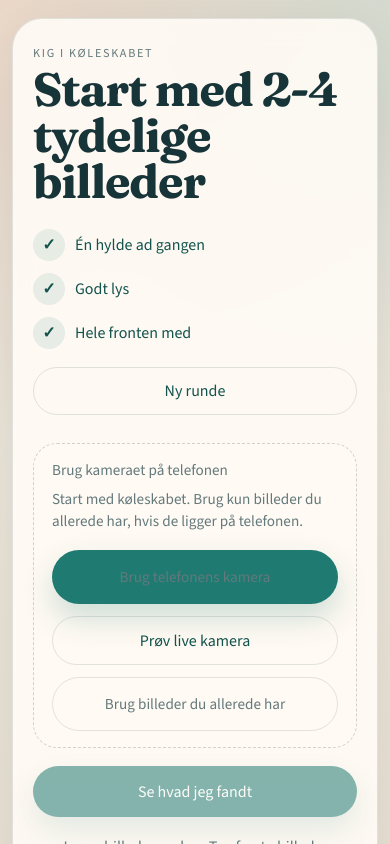
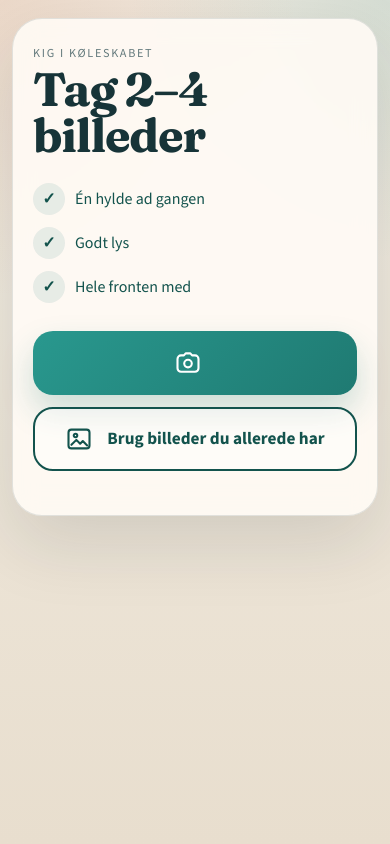
Before and after one commit to Ganga-Boi/fridgemap, a Next.js app: page / in a window 390 px wide. Shown: the top 844 px of the page. Built offline with nearby package versions, Linux system fonts and the light colour scheme.

Commit message:
Redesign mobile photo start screen

```diff
--- a/app/page.tsx
+++ b/app/page.tsx
@@ -1,17 +1,18 @@
 "use client";
 
-import { useEffect, useMemo, useRef, useState, type CSSProperties } from "react";
+import { useEffect, useMemo, useRef, useState } from "react";
 import AnswerCard from "../components/AnswerCard";
 import {
   BUTTONS,
   CAMERA_FALLBACK,
-  CAMERA_HELP,
   EMPTY_PANTRY,
   LOADING_HEADLINE,
   ONBOARDING_LEAD,
   OUT_OF_IDEAS,
   REVIEW_OPTIONAL_HEADING,
   REVIEW_OPTIONAL_SUB,
+  SCAN_LEAD,
+  SCAN_REASSURANCE,
   SCAN_STATUS,
   SCAN_TIPS,
   addedToList,
@@ -45,21 +46,6 @@ const APPROVED_RECIPES = allApprovedRecipes();
 const HOUSEHOLD_PROFILE = DEFAULT_HOUSEHOLD;
 const CANDIDATE_RECIPES = filterCandidates(APPROVED_RECIPES, HOUSEHOLD_PROFILE);
 const INGREDIENT_REGISTRY = buildIngredientRegistry();
-const FILE_TRIGGER_LABEL_STYLE: CSSProperties = {
-  position: "relative",
-  overflow: "hidden",
-  display: "inline-flex",
-  alignItems: "center",
-  justifyContent: "center",
-};
-const FILE_TRIGGER_INPUT_STYLE: CSSProperties = {
-  position: "absolute",
-  inset: 0,
-  width: "100%",
-  height: "100%",
-  opacity: 0,
-  cursor: "pointer",
-};
 
 type ScanRouteResponse = {
   ok: boolean;
@@ -302,7 +288,6 @@ export default function Home() {
   const [cameraBusy, setCameraBusy] = useState(false);
   const [cameraReady, setCameraReady] = useState(false);
   const [cameraError, setCameraError] = useState<string | null>(null);
-  const [canUseLiveCamera, setCanUseLiveCamera] = useState(false);
   const [touchLikeDevice, setTouchLikeDevice] = useState(false);
   const [showRecipe, setShowRecipe] = useState(false);
   const [suggestionState, setSuggestionState] = useState(createInitialSuggestionState());
@@ -351,7 +336,6 @@ export default function Home() {
   }, [showRecipe]);
 
   useEffect(() => {
-    setCanUseLiveCamera(Boolean(navigator.mediaDevices?.getUserMedia));
     setTouchLikeDevice(isTouchLikeDevice());
   }, []);
 
@@ -724,7 +708,10 @@ export default function Home() {
   }
 
   const canAddMorePhotos = files.length < MAX_FRAMES;
-  const showDirectNativeInput = touchLikeDevice;
+  const hasRoundActivity = Boolean(
+    files.length || draftItems.length || committedPantry || status || loading || cameraOpen
+  );
+  const hasScanResult = Boolean(lastScanAt || draftItems.length || committedPantry);
 
   return (
     <main className="page-shell">
@@ -738,29 +725,27 @@ export default function Home() {
       </div>
 
       <div className="page-body">
-        <section className="scan-panel">
+        <section className={`scan-panel${hasRoundActivity ? "" : " scan-panel--intro"}`}>
           <div className="panel-heading">
             <div>
               <p className="panel-label">Kig i køleskabet</p>
-              <h2>Start med 2-4 tydelige billeder</h2>
+              <h2>Tag 2–4 billeder</h2>
+              <p className="scan-lead">{SCAN_LEAD}</p>
               <ul className="scan-tips">
                 {SCAN_TIPS.map((tip) => (
                   <li key={tip}>{tip}</li>
                 ))}
               </ul>
             </div>
-            <button type="button" className="quiet-button" onClick={resetAll}>
-              Ny runde
+            {hasRoundActivity ? (
+              <button type="button" className="round-reset" onClick={resetAll}>
+                Start forfra
               </button>
+            ) : null}
           </div>
 
           <div className="scan-controls">
-            <div className="file-picker camera-picker">
-              <div className="camera-copy">
-                <span>Brug kameraet på telefonen</span>
-                <p className="camera-hint">{CAMERA_HELP}</p>
-              </div>
-
+            <div className="camera-picker">
               {cameraOpen ? (
                 <div className="camera-live">
                   <video
@@ -790,81 +775,56 @@ export default function Home() {
                     </button>
                   </div>
                 </div>
-              ) : showDirectNativeInput ? (
-                <div className="camera-actions">
+              ) : (
+                <div className="capture-actions">
+                  <button
+                    type="button"
+                    className="capture-primary"
+                    onClick={handleOpenCamera}
+                    disabled={cameraBusy || loading || !canAddMorePhotos}
+                  >
+                    <svg aria-hidden="true" viewBox="0 0 24 24" className="capture-icon">
+                      <path d="M8.5 5.5 10 3.75h4l1.5 1.75H18A3 3 0 0 1 21 8.5v8A3 3 0 0 1 18 19.5H6a3 3 0 0 1-3-3v-8a3 3 0 0 1 3-3h2.5Z" />
+                      <circle cx="12" cy="12.5" r="3.25" />
+                    </svg>
+                    <span>{cameraBusy ? "Åbner kamera" : BUTTONS.takePhotos}</span>
+                  </button>
+
+                  <button
+                    type="button"
+                    className="capture-secondary"
+                    onClick={() => galleryInputRef.current?.click()}
+                    disabled={cameraBusy || loading || !canAddMorePhotos}
+                  >
+                    <svg aria-hidden="true" viewBox="0 0 24 24" className="capture-icon">
+                      <rect x="3" y="4" width="18" height="16" rx="2.5" />
+                      <circle cx="9" cy="9" r="1.5" />
+                      <path d="m5.5 17 4.25-4.25 3.25 3.25 2.25-2.25L19 17.5" />
+                    </svg>
+                    <span>{BUTTONS.useGallery}</span>
+                  </button>
+
                   <input
                     ref={nativeCameraInputRef}
+                    className="sr-only-input"
                     type="file"
                     accept="image/*"
                     capture="environment"
+                    tabIndex={-1}
                     disabled={cameraBusy || loading || !canAddMorePhotos}
                     onChange={(event) => handlePickedFiles(Array.from(event.target.files || []))}
                   />
 
-                  {canUseLiveCamera ? (
-                    <button
-                      type="button"
-                      className="quiet-button"
-                      onClick={handleOpenCamera}
-                      disabled={cameraBusy || loading || !canAddMorePhotos}
-                    >
-                      {cameraBusy ? "Åbner kamera" : "Prøv live kamera"}
-                    </button>
-                  ) : null}
-
                   <input
                     ref={galleryInputRef}
+                    className="sr-only-input"
                     type="file"
                     accept="image/*"
                     multiple
+                    tabIndex={-1}
                     disabled={cameraBusy || loading || !canAddMorePhotos}
                     onChange={(event) => handlePickedFiles(Array.from(event.target.files || []))}
                   />
-                </div>
-              ) : (
-                <div className="camera-actions">
-                  <label
-                    className="cta-button picker-fallback"
-                    style={FILE_TRIGGER_LABEL_STYLE}
-                  >
-                    <span>Brug telefonens kamera</span>
-                    <input
-                      ref={nativeCameraInputRef}
-                      type="file"
-                      accept="image/*"
-                      capture="environment"
-                      style={FILE_TRIGGER_INPUT_STYLE}
-                      disabled={cameraBusy || loading || !canAddMorePhotos}
-                      onChange={(event) => handlePickedFiles(Array.from(event.target.files || []))}
-                    />
-                  </label>
-
-                  {canUseLiveCamera ? (
-                    <button
-                      type="button"
-                      className="quiet-button"
-                      onClick={handleOpenCamera}
-                      disabled={cameraBusy || loading || !canAddMorePhotos}
-                    >
-                      {cameraBusy ? "Åbner kamera" : "Prøv live kamera"}
-                    </button>
-                  ) : null}
-
-                  <label
-                    className="quiet-button picker-fallback"
-                    style={FILE_TRIGGER_LABEL_STYLE}
-                  >
-                    <span>{BUTTONS.useGallery}</span>
-                    <input
-                      ref={galleryInputRef}
-                      type="file"
-                      accept="image/*"
-                      multiple
-                      style={FILE_TRIGGER_INPUT_STYLE}
-                      disabled={cameraBusy || loading || !canAddMorePhotos}
-                      onChange={(event) => handlePickedFiles(Array.from(event.target.files || []))}
-                    />
-                  </label>
                 </div>
               )}
               {cameraError ? <p className="camera-error">{cameraError}</p> : null}
@@ -891,17 +851,21 @@ export default function Home() {
               ) : null}
             </div>
 
+            {files.length > 0 ? (
               <button
                 type="button"
-              className="cta-button"
+                className="cta-button scan-submit"
                 onClick={handleScan}
-              disabled={loading || files.length === 0}
+                disabled={loading}
               >
                 {loading ? LOADING_HEADLINE : BUTTONS.inspectPhotos}
               </button>
+            ) : null}
           </div>
 
-          <p className="helper-text">{fileSummary(files.length)}</p>
+          <p className="helper-text">
+            {files.length > 0 ? fileSummary(files.length) : SCAN_REASSURANCE}
+          </p>
 
           {status ? (
             <div className="status-banner" role="status">
@@ -910,6 +874,7 @@ export default function Home() {
             </div>
           ) : null}
 
+          {hasScanResult ? (
           <div className="editor-grid">
             <section className="editor-card">
               <div className="section-head">
@@ -1077,6 +1042,7 @@ export default function Home() {
               )}
             </section>
           </div>
+          ) : null}
         </section>
 
         {currentAnswer && showRecipe ? (
```
Lines whose indentation alone changed are shown as unchanged.
